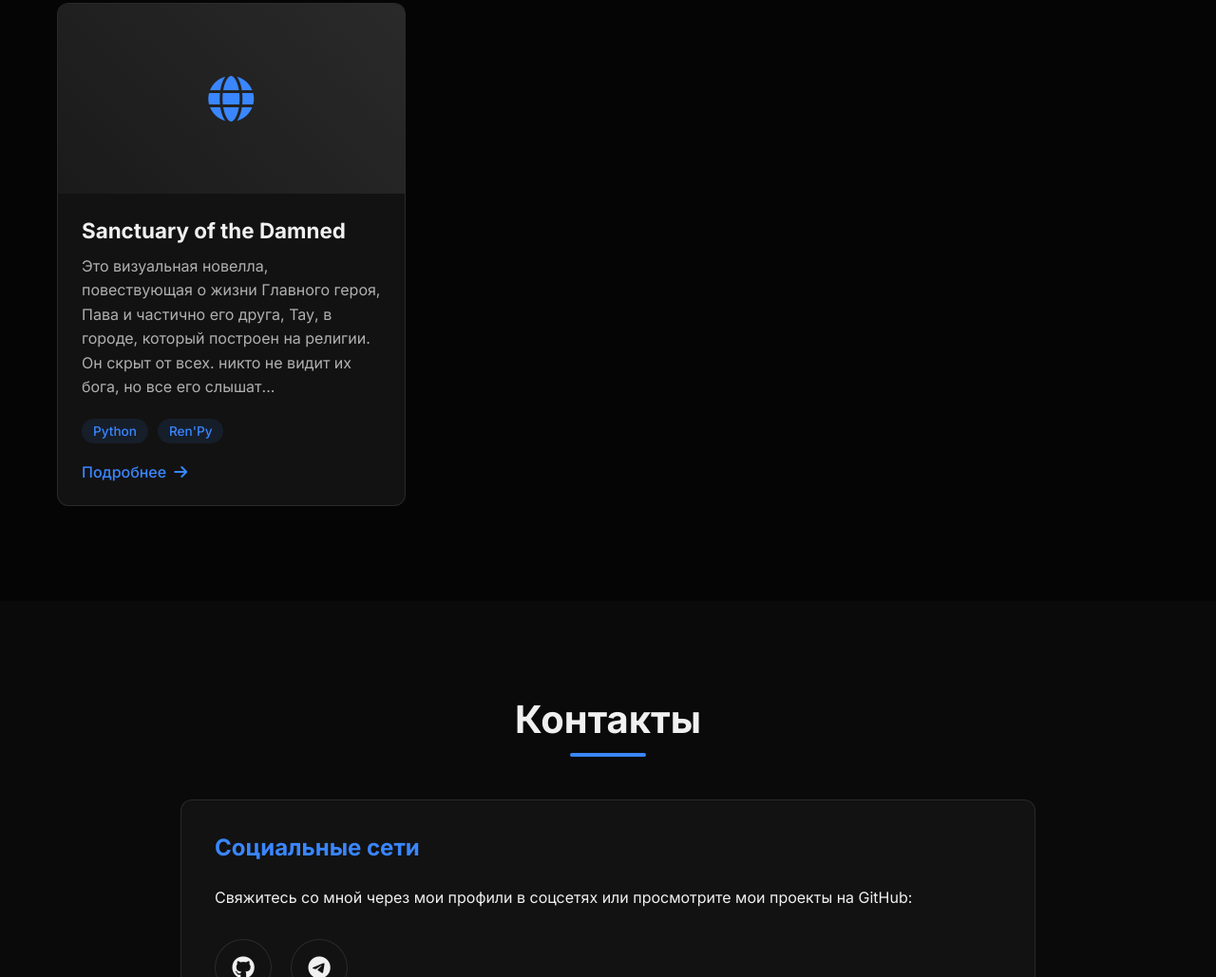
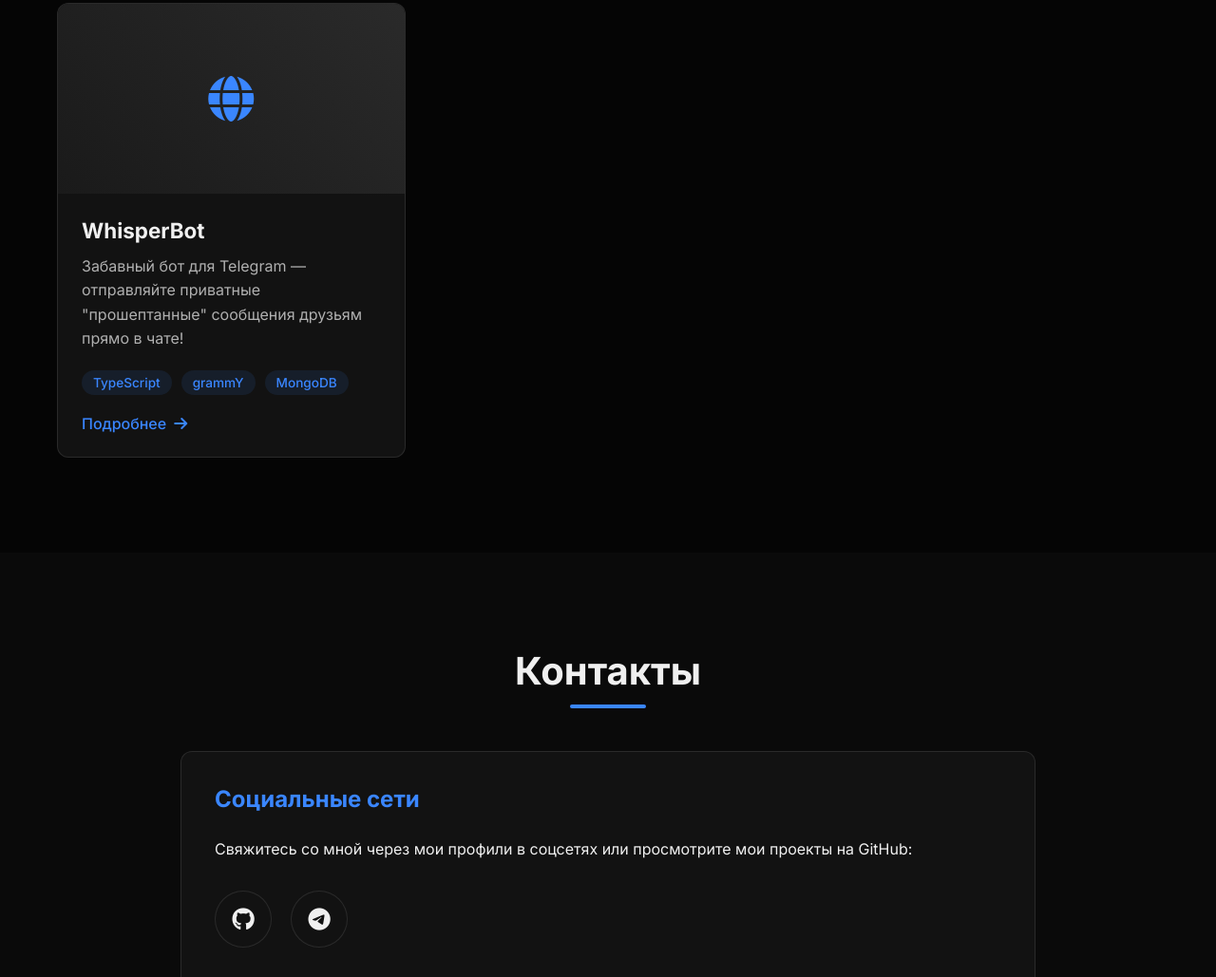
Before and after one commit to shonestew/my-website, a plain HTML site: page index.html in a window 1280 px wide. Shown: the part 2015-3044 px from the top of the page at 95% size. Drawn offline with Linux system fonts and the light colour scheme.

Commit message:
chore: update project data and remove old project

```diff
--- a/index.html
+++ b/index.html
@@ -125,7 +125,7 @@
 
 
 
-                <!-- Project 4 -->
+                <!-- Project 3 -->
                 <div class="portfolio-card">
                     <div class="card-img">
                         <i class="fas fa-globe"></i>
@@ -151,13 +151,14 @@
                         <i class="fas fa-globe"></i>
                     </div>
                     <div class="card-content">
-                        <h3>Sanctuary of the Damned</h3>
-                        <p>Это визуальная новелла, повествующая о жизни Главного героя, Пава и частично его друга, Тау, в городе, который построен на религии. Он скрыт от всех. никто не видит их бога, но все его слышат...</p>
+                        <h3>WhisperBot</h3>
+                        <p>Забавный бот для Telegram — отправляйте приватные "прошептанные" сообщения друзьям прямо в чате!</p>
                         <div class="card-tags">
-                            <span class="card-tag">Python</span>
-                            <span class="card-tag">Ren'Py</span>
+                            <span class="card-tag">TypeScript</span>
+                            <span class="card-tag">grammY</span>
+                            <span class="card-tag">MongoDB</span>
                         </div>
-                        <a href="https://t.me/Sanctuaryofthedamnedlol/10" class="card-link">
+                        <a href="https://github.com/shonestew/WhisperBot" class="card-link">
                             Подробнее <i class="fas fa-arrow-right"></i>
                         </a>
                     </div>
```
